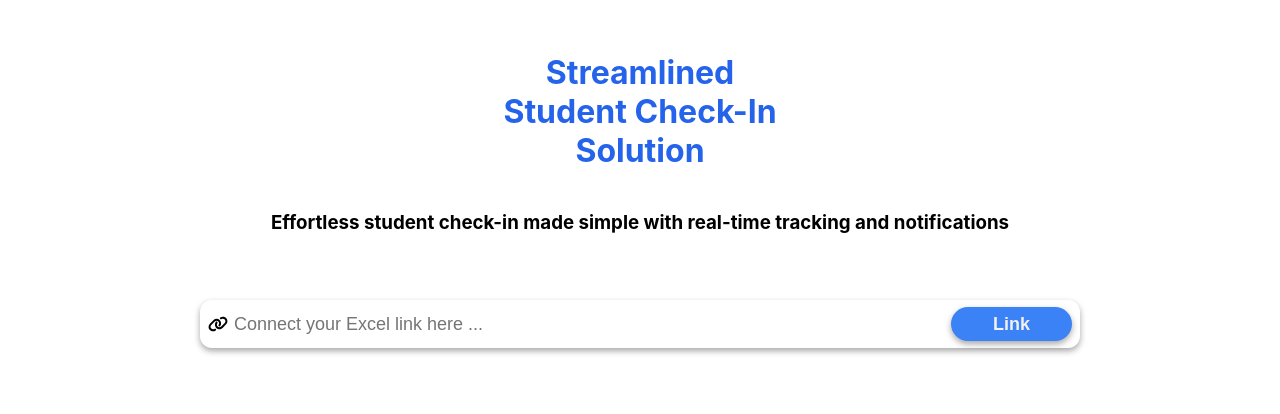
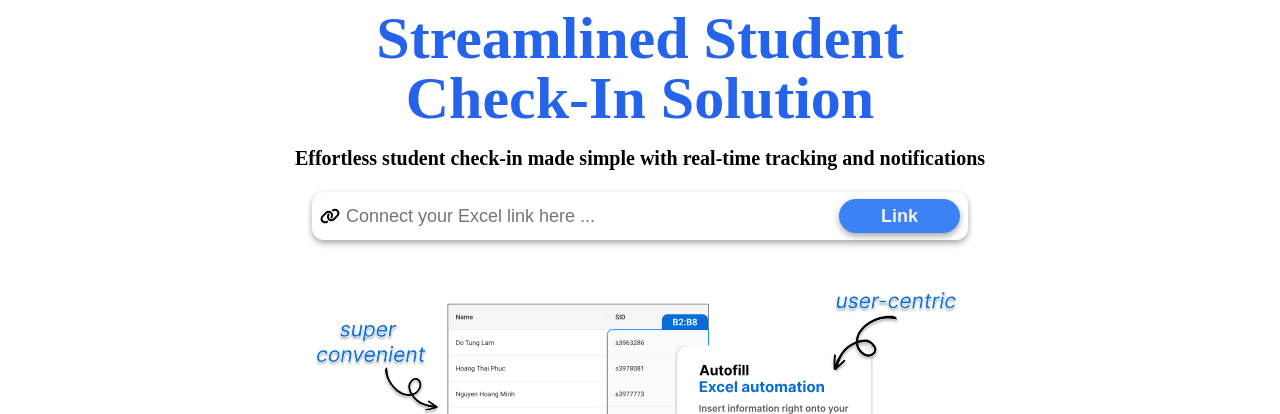
Before and after one commit to RMIT-FinTech-Club/Check-in-System, a Next.js app: page /homepage in a window 1280 px wide. Shown: the top 414 px of the page. Built offline with nearby package versions, Linux system fonts and the light colour scheme.

Commit message:
adjust the homepage based on the comments

```diff
--- a/app/homepage/page.jsx
+++ b/app/homepage/page.jsx
@@ -5,13 +5,13 @@ import "../css/utility.css"
 export default function HomePage() {
     return (
         // Name of the application
-        <div className="">
-            <div className="text-center flex flex-col items-center my-4 py-4">
-                <h1 className="w-full md:w-1/2 lg:w-1/3 text-blue-600 font-inter text-center">{metadata.description}</h1>
-                <h3 className="font-inter">{metadata.label}</h3>
+        <div className="flex flex-col max-h-screen items-center">
+            <div className="text-center flex flex-col items-center">
+                <h1 className="w-full lg:w-2/3 text-blue-600 h1 text-center m-0 py-2">{metadata.description}</h1>
+                <h3 className="text-center h3 m-0 py-2">{metadata.label}</h3>
             </div>
             {/* Input link and Link button*/}
-            <div className="flex justify-center py-4 relative">
+            <div className="flex justify-center py-3 relative w-full lg:w-3/4">
                 <span className="absolute inset-y-0 flex items-center left-4"><img src="./../link.svg" alt="link" /></span>
                 <input type="link" className="rounded-xl px-8 py-2 mx-2 text-lg shadow-around w-full border-transparent" placeholder="Connect your Excel link here ..." />
                 <span className="absolute inset-y-0 flex items-center right-4">
@@ -20,7 +20,7 @@ export default function HomePage() {
             </div>
             {/*Div contains the images of table and dashboard*/}
             <div className="flex justify-center">
-                <img src="./../homepage.svg" alt="Home page" className="w-screen relative -z-10 -mt-28 md:-mt-48 lg:-mt-72" />
+                <img src="./../homepage.svg" alt="Home page" className="w-full relative -z-10 -mt-24 md:-mt-32 lg:-mt-52" />
             </div>
         </div>
     )
```
